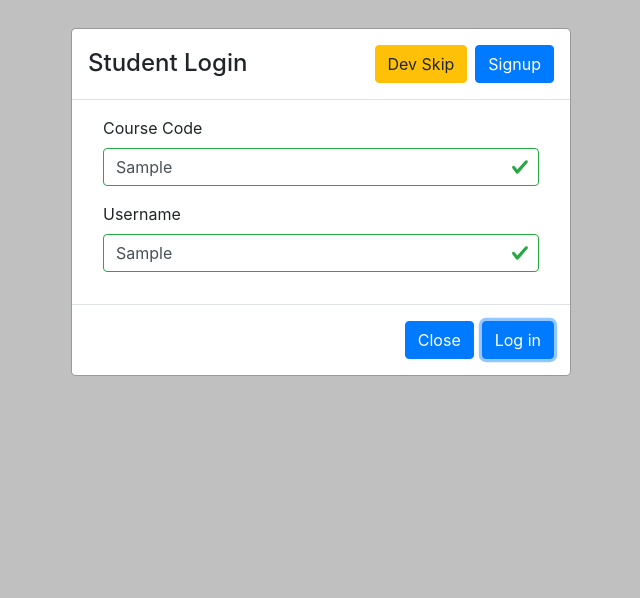
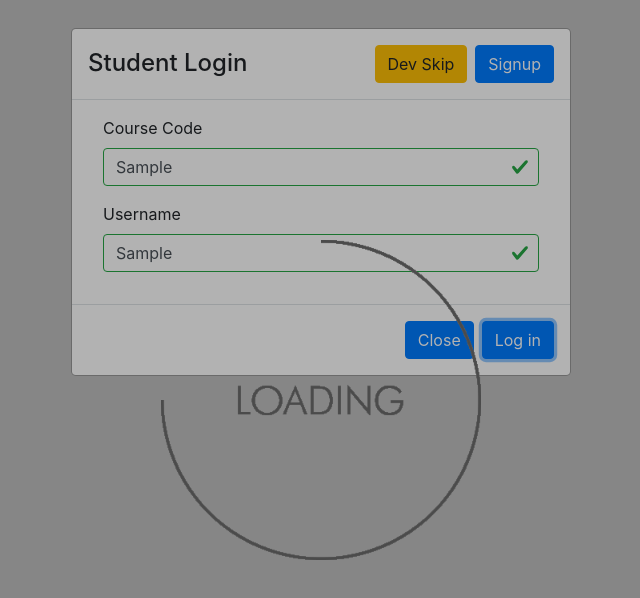
Before and after one commit to COsborn2/student-learning-application, a React (Create React App) app in the folder client/: page /login/student in a window 1280 px wide. Both pictures are taken after typing "Sample", "Sample" into the empty fields and a click on the button "Log in". Shown: the top 598 px of the page, without its empty margins (319-959 px from the left). Built offline with nearby package versions, Linux system fonts and the light colour scheme; no server answers.

Commit message:
Added overlay when user is signing in. Added stall time to mocked api calls

```diff
--- a/client/src/assets/css/LoadingStyles.css
+++ b/client/src/assets/css/LoadingStyles.css
@@ -22,3 +22,13 @@
     from { opacity: 1; }
     to { opacity: 0; }
 }
+
+.backdrop {
+    position: fixed;
+    width: 100%;
+    height: 100%;
+    top: 0;
+    left: 0;
+    background: rgba(0, 0, 0, 0.3);
+    z-index: 100;
+}
--- /dev/null
+++ b/client/src/components/loading/LoadingOverlay.js
@@ -0,0 +1,28 @@
+import React from 'react'
+import PropTypes from 'prop-types'
+import '../../assets/css/LoadingStyles.css'
+import Spinner from '../../assets/images/Spinner.gif'
+
+const styles = {
+  center: {
+    top: 0,
+    bottom: 0,
+    left: 0,
+    right: 0
+  }
+}
+
+const LoadingOverlay = ({ show }) => {
+  if (!show) return <div />
+  return (
+    <div className='backdrop fade-in'>
+      <img className='img-fluid position-absolute m-auto fade-in w-50' style={styles.center} src={Spinner} alt='Loading...' />
+    </div>
+  )
+}
+
+LoadingOverlay.propTypes = {
+  show: PropTypes.bool.isRequired
+}
+
+export default LoadingOverlay
--- a/client/src/components/login/InstructorLogin.js
+++ b/client/src/components/login/InstructorLogin.js
@@ -10,6 +10,7 @@
 import InstructorApiCalls from '../../javascript/InstructorApiCalls.js'
 import Col from 'react-bootstrap/Col'
 import { AuthMessageStyles as messageStyles } from './AuthMessageStyles'
+import LoadingOverlay from '../loading/LoadingOverlay'
 
 class InstructorLogin extends Component {
   constructor (props) {
@@ -17,7 +18,8 @@
     this.state = {
       failedMessage: '',
       showMessage: false,
-      validated: false
+      validated: false,
+      isLoading: false
     }
     this.handleLogin = this.handleLogin.bind(this)
     this.handleSkipLogin = this.handleSkipLogin.bind(this) // todo remove dev skip
@@ -36,7 +38,9 @@
     const password = form.elements.passField.value
     const email = form.elements.emailField.value
 
+    this.setState({ isLoading: true })
     let res = await InstructorApiCalls.login(email, password)
+    this.setState({ isLoading: false })
 
     if (res.error) this.animateMessage(res.error)
     else if (res.jwt) {
@@ -63,9 +67,11 @@
   }
 
   render () {
-    const { validated, showMessage } = this.state
+    const { validated, showMessage, isLoading } = this.state
     let errorMessageStyle = showMessage ? messageStyles.messageShow : messageStyles.messageFading
     return (
+      <React.Fragment>
+        <LoadingOverlay show={isLoading} />
         <Form noValidate validated={validated} onSubmit={e => this.handleLogin(e)}>
           <ModalDialog>
             <ModalHeader>
@@ -96,7 +102,6 @@
                 <Form.Control.Feedback type='invalid'> Please provide a valid password</Form.Control.Feedback>
 
               </Form.Group>
-
             </ModalBody>
 
             <ModalFooter>
@@ -107,6 +112,7 @@
             </ModalFooter>
           </ModalDialog>
         </Form>
+      </React.Fragment>
     )
   }
 }
--- a/client/src/components/login/InstructorSignup.js
+++ b/client/src/components/login/InstructorSignup.js
@@ -10,6 +10,7 @@
 import Col from 'react-bootstrap/Col'
 import InstructorApiCalls from '../../javascript/InstructorApiCalls'
 import { AuthMessageStyles as messageStyles } from './AuthMessageStyles'
+import LoadingOverlay from '../loading/LoadingOverlay'
 
 class InstructorSignup extends Component {
   constructor (props) {
@@ -17,7 +18,8 @@
     this.state = {
       failedMessage: '',
       showMessage: false,
-      validated: false
+      validated: false,
+      isLoading: false
     }
   }
 
@@ -34,7 +36,9 @@
     const email = form.elements.emailField.value
     const password = form.elements.passField.value
 
+    this.setState({ isLoading: true })
     let res = await InstructorApiCalls.signup(name, email, password)
+    this.setState({ isLoading: false })
 
     if (res.error) this.animateMessage(res.error)
     else if (res.jwt) {
@@ -52,9 +56,11 @@
   }
 
   render () {
-    const { validated, showMessage } = this.state
+    const { validated, showMessage, isLoading } = this.state
     let errorMessageStyle = showMessage ? messageStyles.messageShow : messageStyles.messageFading
     return (
+      <React.Fragment>
+        <LoadingOverlay show={isLoading} />
         <Form noValidate validated={validated} onSubmit={e => this.handleSignup(e)}>
           <ModalDialog>
             <ModalHeader>
@@ -101,6 +107,7 @@
             </ModalFooter>
           </ModalDialog>
         </Form>
+      </React.Fragment>
     )
   }
 }
--- a/client/src/components/login/StudentLogin.js
+++ b/client/src/components/login/StudentLogin.js
@@ -10,6 +10,7 @@
 import StudentApiCalls from '../../javascript/StudentApiCalls.js'
 import Col from 'react-bootstrap/Col'
 import { AuthMessageStyles as messageStyles } from './AuthMessageStyles'
+import LoadingOverlay from '../loading/LoadingOverlay'
 
 class StudentLogin extends Component {
   constructor (props) {
@@ -17,7 +18,8 @@
     this.state = {
       failedMessage: '',
       showMessage: false,
-      validated: false
+      validated: false,
+      isLoading: false
     }
     this.handleLogin = this.handleLogin.bind(this)
     this.handleSkipLogin = this.handleSkipLogin.bind(this) // todo remove dev skip
@@ -37,7 +39,10 @@
     const classCode = form.elements.courseCodeField.value
     const username = form.elements.userNameField.value
 
+    this.setState({ isLoading: true })
     let res = await StudentApiCalls.login(classCode, username)
+    this.setState({ isLoading: false })
+
     if (res.error) this.animateMessage(res.error)
     else if (res.jwt) {
       window.sessionStorage.setItem('student', JSON.stringify(res))
@@ -67,9 +72,11 @@
   }
 
   render () {
-    const { validated, showMessage } = this.state
+    const { validated, showMessage, isLoading } = this.state
     let errorMessageStyle = showMessage ? messageStyles.messageShow : messageStyles.messageFading
     return (
+      <React.Fragment>
+        <LoadingOverlay show={isLoading} />
         <Form noValidate validated={validated} onSubmit={e => this.handleLogin(e)}>
           <ModalDialog>
             <ModalHeader>
@@ -110,7 +117,7 @@
             </ModalFooter>
           </ModalDialog>
         </Form>
-
+      </React.Fragment>
     )
   }
 }
--- a/client/src/components/login/StudentSignup.js
+++ b/client/src/components/login/StudentSignup.js
@@ -10,6 +10,7 @@
 import StudentApiCalls from '../../javascript/StudentApiCalls'
 import Col from 'react-bootstrap/Col'
 import { AuthMessageStyles as messageStyles } from './AuthMessageStyles'
+import LoadingOverlay from '../loading/LoadingOverlay'
 
 class StudentSignup extends Component {
   constructor (props) {
@@ -17,7 +18,8 @@
     this.state = {
       failedMessage: '',
       showMessage: false,
-      validated: false
+      validated: false,
+      isLoading: false
     }
   }
 
@@ -33,7 +35,9 @@
     const courseCode = form.elements.courseCodeField.value
     const userName = form.elements.userNameField.value
 
+    this.setState({ isLoading: true })
     let res = await StudentApiCalls.signup(courseCode, userName)
+    this.setState({ isLoading: false })
 
     if (res.error) this.animateMessage(res.error)
     else if (res.jwt) {
@@ -51,9 +55,11 @@
   }
 
   render () {
-    const { validated, showMessage } = this.state
+    const { validated, showMessage, isLoading } = this.state
     let errorMessageStyle = showMessage ? messageStyles.messageShow : messageStyles.messageFading
     return (
+      <React.Fragment>
+        <LoadingOverlay show={isLoading} />
         <Form noValidate validated={validated} onSubmit={e => this.handleSignup(e)}>
           <ModalDialog>
             <ModalHeader>
@@ -90,6 +96,7 @@
             </ModalFooter>
           </ModalDialog>
         </Form>
+      </React.Fragment>
     )
   }
 }
--- a/client/src/javascript/InstructorApiCalls.js
+++ b/client/src/javascript/InstructorApiCalls.js
@@ -3,6 +3,10 @@
 /* ROUTES */
 const signupURL = '/api/instructor'
 const loginURL = '/api/instructor/login'
+
+async function stall (stallTime = 3000) {
+  await new Promise(resolve => setTimeout(resolve, stallTime))
+}
 
 class InstructorApiCalls {
   static async signup (name, email, password) {
@@ -83,6 +87,7 @@
         }]
       }
     ]
+    await stall(1500)
     return courses
   }
 }
```
Lines whose indentation alone changed are shown as unchanged.
